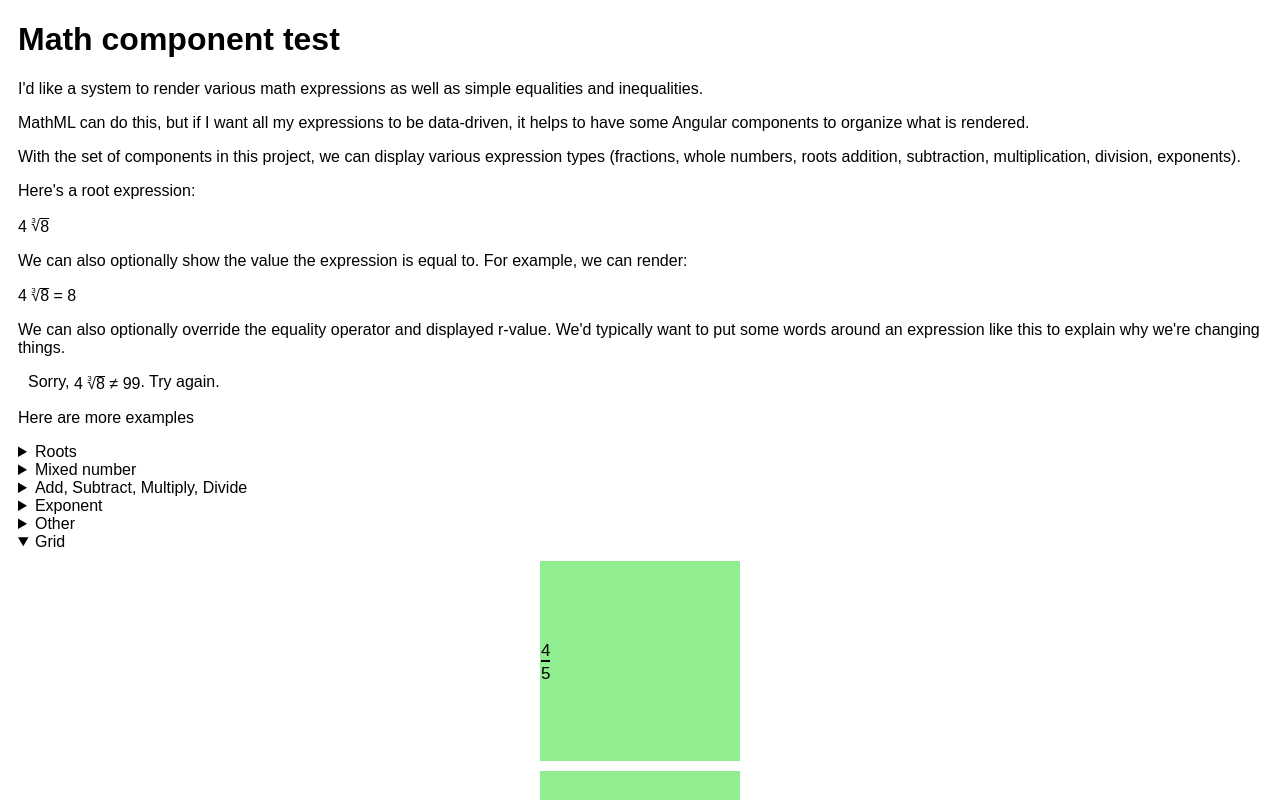
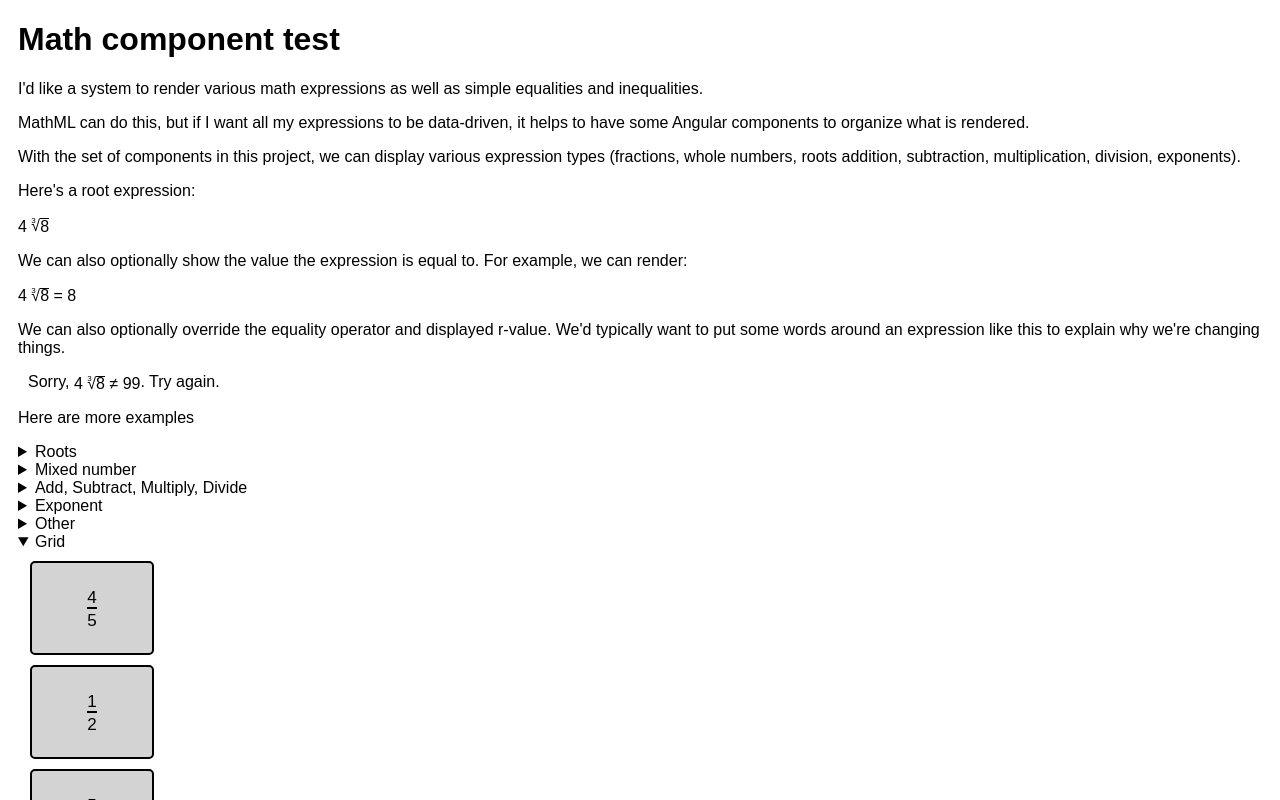
Before and after one commit to smycynek/math-components, an Angular app: page / in a window 1280 px wide. Both pictures are taken after a click on the heading "Grid". Shown: the top 800 px of the page. Built offline with nearby package versions, Linux system fonts and the light colour scheme.

Commit message:
put rval into separate component

```diff
--- a/src/app/app.component.html
+++ b/src/app/app.component.html
@@ -98,10 +98,9 @@
         <summary>Grid</summary>
 
         <div *ngFor="let rdata of getMixedNumDataRow(); index as i">
-            <div class="cell">
+            <div class="col cell">
                 <math-exp [mathData]="rdata"/>
             </div>
-
         </div>
 
     </details>
--- a/src/app/app.component.less
+++ b/src/app/app.component.less
@@ -2,16 +2,24 @@ div {
     margin: 10px;
 }
 
+.cell-container {
+    display: flex;
+    flex-direction: row;
+}
 .cell {
-    display:flex;
-    width:200px;
-    height:200px;
-    background-color: lightgreen;
+    margin: 2px;
+    width: 120px;
+    height: 90px;
     align-items: center;
-    vertical-align: middle;
-    align-self: center;
     align-content: center;
-    margin: auto;
+    vertical-align: center;
+    text-align: center;
+    border-style: solid;
+    border-width: 2px;
+    font-size: x-large;
+    background-color: lightgrey;
+    padding: 0px;
+    border-radius: 5px;
 }
 
 :host ::ng-deep * {
--- a/src/app/app.component.ts
+++ b/src/app/app.component.ts
@@ -8,11 +8,12 @@ import { RootComponent } from '../expression-components/root/root.component';
 import { MathContainerComponent } from '../math-container/math-container.component';
 import { RootData, MixedNumData, MultOpData, DivOpData, AddOpData, SubOpData, ExpOpData } from '../expression-data/expressionData';
 import { OP_NE } from '../expression-data/operators';
+import { RValueComponent } from '../expression-components/r-value/r-value.component';
 
 @Component({
   selector: 'app-root',
   standalone: true,
-  imports: [MathContainerComponent, CommonModule, RouterOutlet, ExpressionComponent, MixedNumberComponent, RootComponent],
+  imports: [MathContainerComponent, CommonModule, RouterOutlet, ExpressionComponent, MixedNumberComponent, RootComponent, RValueComponent],
   templateUrl: './app.component.html',
   styleUrl: './app.component.less'
 })
--- a/src/expression-components/mixed-number/mixed-number.component.html
+++ b/src/expression-components/mixed-number/mixed-number.component.html
@@ -1,7 +1,6 @@
 <!--
 <p>Mixed-number</p>
 -->
-
 <math>
     <mrow>
         <mn *ngIf="(whole !== 0)">
@@ -11,30 +10,5 @@
             <mn>{{numerator}}</mn>
             <mn>{{denominator}}</mn>
         </mfrac>
-
-
-        @if (showRval) {
-            @if (displayOp) {
-                <mo>
-                    {{displayOp}}
-                </mo>
-            }
-            @else {
-                <mo>
-                    =
-                </mo>
-            }
-            @if (displayRval) {
-                <mn>
-                    {{displayRval | number}}
-                </mn>
-            }
-            @else {
-                <mn>
-                    {{value | number}}
-                </mn>
-            }
-
-        }
     </mrow>
 </math>
--- a/src/expression-components/multiplication-operation/multiplication-operation.component.html
+++ b/src/expression-components/multiplication-operation/multiplication-operation.component.html
@@ -4,31 +4,5 @@
         <mn>{{left}}</mn>
         <mo>&times;</mo>
         <mn>{{right}}</mn>
-
-        @if (showRval) {
-            @if (displayOp) {
-                <mo>
-                    {{displayOp}}
-                </mo>
-            }
-            @else {
-                <mo>
-                    =
-                </mo>
-            }
-            @if (displayRval) {
-                <mn>
-                    {{displayRval | number}}
-                </mn>
-            }
-            @else {
-                <mn>
-                    {{value | number}}
-                </mn>
-            }
-
-        }
-
     </mrow>
-
 </math>
--- /dev/null
+++ b/src/expression-components/r-value/r-value.component.html
@@ -0,0 +1,26 @@
+@if (showRval) {
+<math>
+    <mrow>
+        @if (displayOp) {
+        <mo>
+            {{displayOp}}
+        </mo>
+        }
+        @else {
+        <mo>
+            =
+        </mo>
+        }
+        @if (displayRval) {
+        <mn>
+            {{displayRval}}
+        </mn>
+        }
+        @else {
+        <mn>
+            {{value}}
+        </mn>
+        }
+    </mrow>
+</math>
+}
--- a/src/expression-components/root/root.component.html
+++ b/src/expression-components/root/root.component.html
@@ -1,8 +1,8 @@
-
 <!--
 <p>Root</p>
 -->
 <math>
+    <mrow>
         <mn>
             {{coefficient | number}}
         </mn>
@@ -22,29 +22,5 @@
             </mn>
         </mroot>
         }
-@if (showRval) {
-    @if (displayOp) {
-        <mo>
-            {{displayOp}}
-        </mo>
-    }
-    @else {
-        <mo>
-            =
-        </mo>
-    }
-    @if (displayRval) {
-        <mn>
-            {{displayRval | number}}
-        </mn>
-    }
-    @else {
-        <mn>
-            {{value | number}}
-        </mn>
-    }
-
-}
-
-
+    </mrow>
 </math>
--- a/src/expression-components/subtraction-operation/subtraction-operation.component.html
+++ b/src/expression-components/subtraction-operation/subtraction-operation.component.html
@@ -4,32 +4,5 @@
         <mn>{{left}}</mn>
         <mo>-</mo>
         <mn>{{right}}</mn>
-
-        @if (showRval) {
-            @if (displayOp) {
-                <mo>
-                    {{displayOp}}
-                </mo>
-            }
-            @else {
-                <mo>
-                    =
-                </mo>
-            }
-            @if (displayRval) {
-                <mn>
-                    {{displayRval | number}}
-                </mn>
-            }
-            @else {
-                <mn>
-                    {{value | number}}
-                </mn>
-            }
-
-        }
-
-
     </mrow>
-
 </math>
--- a/src/math-container/math-container.component.html
+++ b/src/math-container/math-container.component.html
@@ -1,7 +1,7 @@
 <span class="math-expression-container">
 <ng-container *ngComponentOutlet="getMathComponent() inputs: mathData" />
 
-
+<r-value  [showRval]=mathData.showRval [displayRval]="mathData.displayRval" [displayOp]="mathData.displayOp" [value]="mathData.value"    />
 <!--
 <p>Data:</p>
 <div *ngFor="let item of expressionData | keyvalue">
--- a/src/math-container/math-container.component.ts
+++ b/src/math-container/math-container.component.ts
@@ -9,11 +9,12 @@ import { MultiplicationOperationComponent } from '../expression-components/multi
 import { DivisionOperationComponent } from '../expression-components/division-operation/division-operation.component';
 import { ExponentOperationComponent } from '../expression-components/exponent-operation/exponent-operation.component';
 import { AddOpData, SubOpData, MultOpData, DivOpData, ExpOpData, RootData } from '../expression-data/expressionData';
+import { RValueComponent } from '../expression-components/r-value/r-value.component';
 
 @Component({
   selector: 'math-exp',
   standalone: true,
-  imports: [CommonModule],
+  imports: [CommonModule, RValueComponent],
   templateUrl: './math-container.component.html',
   styleUrl: './math-container.component.less'
 })
```
Also changed, not shown: src/expression-components/r-value/r-value.component.ts (added, +16 -0 lines), src/expression-components/r-value/r-value.component.less (added), 2 other files (tests, documents, lock files or other folders). Lines whose indentation alone changed are shown as unchanged.
